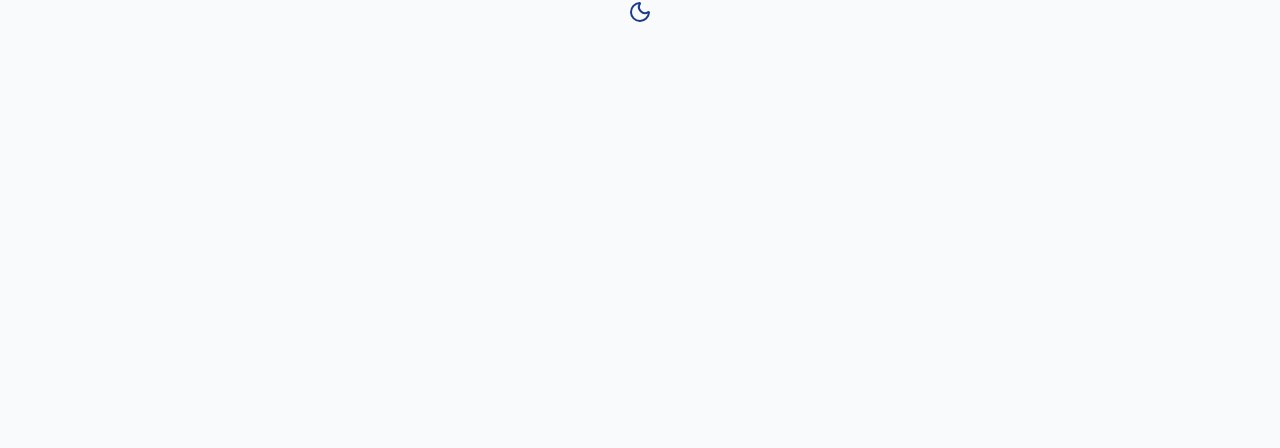
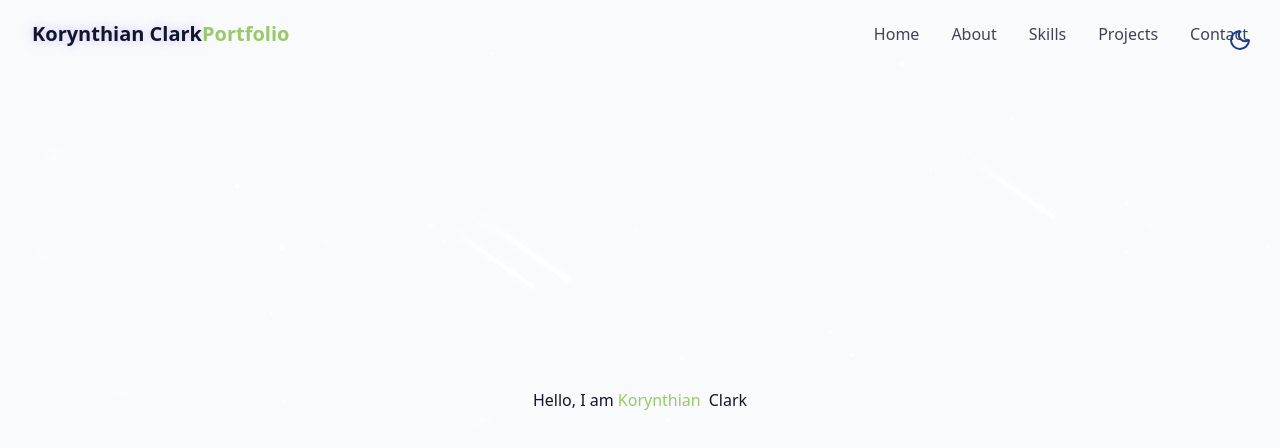
Before and after one commit to clarkkr/Portfolio-Website, a React (Vite) app: page / in a window 1280 px wide. Shown: the top 448 px of the page. Built offline with nearby package versions, Linux system fonts and the light colour scheme.

Commit message:
Completed Background, toggle, and start of hero section.

```diff
--- /dev/null
+++ b/src/Components/HeroSection.jsx
@@ -0,0 +1,22 @@
+export const HeroSection = () => {
+  return (
+    <section
+      id="hero"
+      className="relative min-h-screen flex flex-col items-center justify-center px-4"
+    >
+      <div className="container max-w-4xl mx-auto text-center z-10">
+        <div className="space-y-6">
+          <h1 classname="text-4xl md:text-6xl font-bold tracking-tight">
+            <span className="opacity-0 animate-fade-in">Hello, I am </span>
+            <span className="text-primary opacity-0 animate-fade-in-delay-1">
+              Korynthian
+            </span>
+            <span className="text-gradient ml-2 opacity-0 animate-fade-in-delay-2">
+              Clark
+            </span>
+          </h1>
+        </div>
+      </div>
+    </section>
+  );
+};
--- /dev/null
+++ b/src/Components/Navbar.jsx
@@ -0,0 +1,89 @@
+import { cn } from "../lib/utils";
+import { useState, useEffect } from "react";
+import { X, Menu } from "lucide-react";
+
+const navItems = [
+  { name: "Home", href: "#hero" },
+  { name: "About", href: "#about" },
+  { name: "Skills", href: "#skills" },
+  { name: "Projects", href: "#projects" },
+  { name: "Contact", href: "#contact" },
+];
+export const Navbar = () => {
+  const [isScrolled, setIsScrolled] = useState(false);
+  const [isMenuOpen, setIsMenuOpen] = useState(false);
+
+  useEffect(() => {
+    const handleScroll = () => {
+      setIsScrolled(window.screenY > 10);
+    };
+
+    window.addEventListener("scroll", handleScroll);
+    return () => window.removeEventListener("scroll", handleScroll);
+  }, []);
+  return (
+    <nav
+      className={cn(
+        "fixed w-full z-40 transition-all duration-300",
+        isScrolled ? "py-3 bg-background/80 backdrop-blur-md shadow-xs" : "py-5"
+      )}
+    >
+      <div className="container flex items-center justify-between">
+        <a
+          className="text-xl font-bold text-primary flex items-center"
+          href="#hero"
+        >
+          <span className="relative z-10">
+            <span className="text-glow text-foreground">Korynthian Clark</span>
+            Portfolio
+          </span>
+        </a>
+
+        {/* Dekstop Nav*/}
+        <div className="hidden md:flex space-x-8">
+          {navItems.map((item, key) => (
+            <a
+              key={key}
+              href={item.href}
+              className="text-foreground/80 hover:text-primary transition-colors duration-300"
+            >
+              {item.name}
+            </a>
+          ))}
+        </div>
+
+        {/* Mobile Nav*/}
+
+        <button
+          onClick={() => setIsMenuOpen((prev) => !prev)}
+          className="md:hidden p-2 text-foreground z-50"
+          aria-label={isMenuOpen ? "Close Menu" : "Open Menu"}
+        >
+          {isMenuOpen ? <X size={24} /> : <Menu size={24} />}
+        </button>
+        <div
+          className={cn(
+            "fixed inset-0 bg-background/95 backdrop-blur-md z-40 flex flex-col items-center justify-center",
+            "transition-all duration-300 md:hidden",
+            isMenuOpen
+              ? "opacity-100 pointer-events-auto"
+              : "opacity-0 pointer-events-none"
+          )}
+        >
+          <div className="flex flex-col space-y-8 text-xl">
+            {navItems.map((item, key) => (
+              <a
+                key={key}
+                href={item.href}
+                className="text-foreground/80 hover:text-primary transition-colors duration-300"
+                onClick={() => setIsMenuOpen(false)}
+              >
+                {item.name}
+              </a>
+            ))}
+          </div>
+        </div>
+      </div>
+    </nav>
+  );
+};
--- /dev/null
+++ b/src/Components/StarBackground.jsx
@@ -0,0 +1,93 @@
+import { useEffect, useState } from "react";
+
+// Stars will have an id, size, x coordinate, y coordinate, opacity, and duration
+// Meteors will have an id, size, x coordinate, y coordinate, delay, and duration
+export const StarBackground = () => {
+  const [stars, setStars] = useState([]);
+  const [meteors, setMeteors] = useState([]);
+
+  useEffect(() => {
+    generateStars();
+    generateMeteors();
+
+    const handleResize = () => {
+      generateStars();
+    };
+
+    window.addEventListener("resize", handleResize);
+
+    return () => window.removeEventListener("resize", handleResize);
+  }, []);
+
+  const generateStars = () => {
+    const numStars = Math.floor(
+      (window.innerWidth * window.innerHeight) / 10000
+    );
+
+    const newStars = [];
+
+    for (let i = 0; i < numStars; i++) {
+      newStars.push({
+        id: i,
+        size: Math.random() * 3 + 1,
+        x: Math.random() * 100,
+        y: Math.random() * 100,
+        opacity: Math.random() * 0.5 + 0.5,
+        animationDuration: Math.random() * 4 + 2,
+      });
+    }
+    setStars(newStars);
+  };
+
+  const generateMeteors = () => {
+    const numMeteors = 4;
+
+    const newMeteors = [];
+
+    for (let i = 0; i < numMeteors; i++) {
+      newMeteors.push({
+        id: i,
+        size: Math.random() * 2 + 1,
+        x: Math.random() * 100,
+        y: Math.random() * 20,
+        delay: Math.random() * 15,
+        animationDuration: Math.random() * 3 + 3,
+      });
+    }
+    setMeteors(newMeteors);
+  };
+
+  return (
+    <div className="fixed inset-0 overflow-hidden pointer-events-none z-0">
+      {stars.map((star) => (
+        <div
+          key={star.id}
+          className="star animate-pulse-subtle"
+          style={{
+            width: star.size + "px",
+            height: star.size + "px",
+            left: star.x + "%",
+            top: star.y + "%",
+            opacity: star.opacity,
+            animationDuration: star.animationDuration + "s",
+          }}
+        />
+      ))}
+
+      {meteors.map((meteor) => (
+        <div
+          key={meteor.id}
+          className="meteor animate-meteor"
+          style={{
+            width: meteor.size * 50 + "px",
+            height: meteor.size * 2 + "px",
+            left: meteor.x + "%",
+            top: meteor.y + "%",
+            animationDelay: meteor.delay,
+            animationDuration: meteor.animationDuration + "s",
+          }}
+        />
+      ))}
+    </div>
+  );
+};
--- a/src/Components/ThemeToggle.jsx
+++ b/src/Components/ThemeToggle.jsx
@@ -1,6 +1,7 @@
 import { Sun } from "lucide-react";
 import { Moon } from "lucide-react";
 import { useState, useEffect } from "react";
+import { cn } from "../lib/utils";
 
 export const ThemeToggle = () => {
   const [isDarkMode, setIsDarkMode] = useState(false);
@@ -28,7 +29,13 @@
     }
   };
   return (
-    <button onClick={toggleTheme}>
+    <button
+      onClick={toggleTheme}
+      className={cn(
+        "fixed max-sm:hidden top-5 right-5 z-50 p-2 rounded-full transition-colors duration-300",
+        "focus:outlin-hidden"
+      )}
+    >
       {isDarkMode ? (
         <Sun className="h-6 w-6 text-yellow-300" />
       ) : (
--- a/src/Pages/Home.jsx
+++ b/src/Pages/Home.jsx
@@ -1,4 +1,7 @@
 import { ThemeToggle } from "../Components/ThemeToggle";
+import { StarBackground } from "../Components/StarBackground";
+import { Navbar } from "../Components/Navbar";
+import { HeroSection } from "../Components/HeroSection";
 
 export const Home = () => {
   return (
@@ -6,11 +9,13 @@
       {/*Theme Toggle*/}
       <ThemeToggle />
       {/* Background Effects*/}
-
+      <StarBackground />
       {/* Navbar*/}
-
+      <Navbar />
       {/* Main Content*/}
-
+      <main>
+        <HeroSection />
+      </main>
       {/* Footer*/}
     </div>
   );
--- a/src/index.css
+++ b/src/index.css
@@ -13,10 +13,10 @@
   --animate-float: float 6s ease-in-out infinite;
   --animate-pulse-subtle: pulse-subtle 4s ease-in-out infinite;
   --animate-fade-in: fade-in 0.7s ease-out forwards;
-  --animate-fade-in-delay-1: fade-in 0.7s ease out 0.2s forwards;
-  --animate-fade-in-delay-2: fade-in 0.7s ease out 0.4s forwards;
-  --animate-fade-in-delay-3: fade-in 0.7s ease out 0.6s forwards;
-  --animate-fade-in-delay-4: fade-in 0.7s ease out 0.8s forwards;
+  --animate-fade-in-delay-1: fade-in 0.7s ease-out 0.2s forwards;
+  --animate-fade-in-delay-2: fade-in 0.7s ease-out 0.4s forwards;
+  --animate-fade-in-delay-3: fade-in 0.7s ease-out 0.6s forwards;
+  --animate-fade-in-delay-4: fade-in 0.7s ease-out 0.8s forwards;
   --animate-meteor: meteor 5s linear infinite;
 
   @keyframes float {
@@ -68,7 +68,7 @@
 @layer base {
   :root {
     --background: 210 40% 98%;
-    --foregorund: 222 47% 11%;
+    --foreground: 222 47% 11%;
 
     --card: 0 0% 100%;
 
@@ -147,12 +147,12 @@
     hover:scale-105 active:scale-95;
 }
 
-@utlity star {
+@utility star {
   @apply absolute rounded-full bg-white;
   box-shadow: 0 0 10px 2px rgba(255, 255, 255, 0.4);
 }
 
-@utlity meteor {
+@utility meteor {
   @apply absolute bg-linear-to-r from-white via-white to-transparent rounded-full;
   box-shadow: 0 0 10px 5px rgba(255, 255, 255, 0.3);
 }
--- /dev/null
+++ b/src/lib/utils.js
@@ -0,0 +1,6 @@
+import {clsx} from 'clsx';
+import {twMerge} from 'tailwind-merge';
+
+export const cn = (...inputs) => {
+    return twMerge(clsx(inputs));
+};
```
